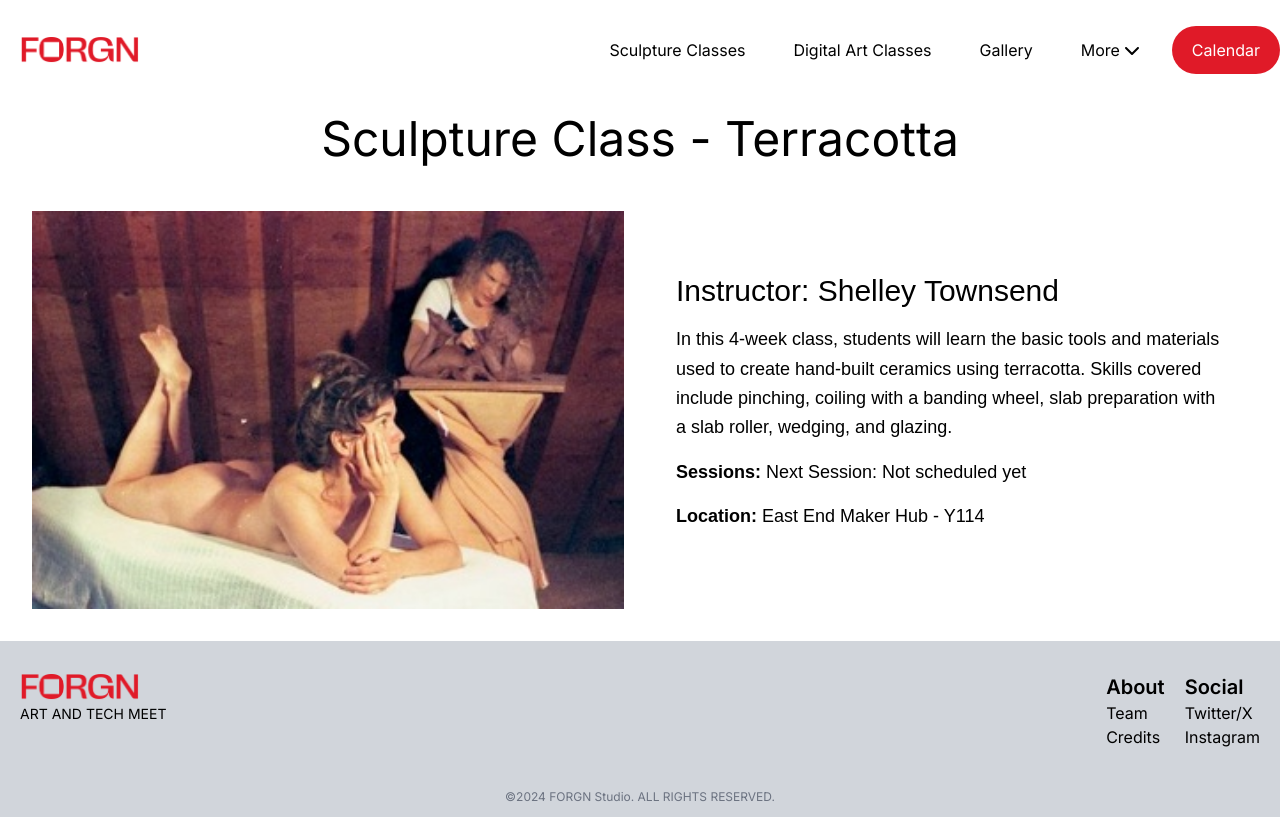
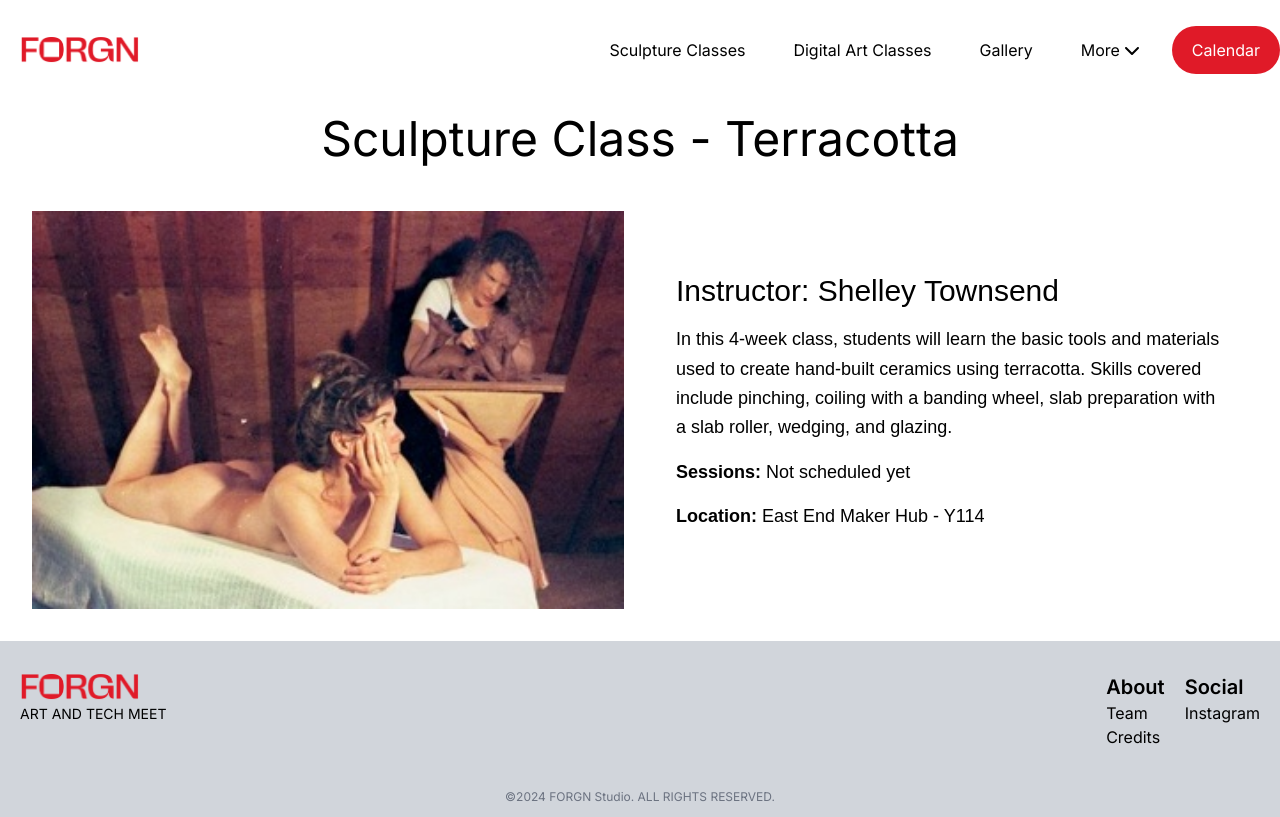
Before and after one commit to giorgio-villani/forgn, a Next.js app: page /workshops/0 in a window 1280 px wide. Built offline with nearby package versions, Linux system fonts and the light colour scheme.

Commit message:
adjusted robot.txt and sitemap.xml along with adding schema; updated some wording for workshops as well

```diff
--- a/src/app/layout.tsx
+++ b/src/app/layout.tsx
@@ -8,9 +8,9 @@ const inter = Inter({ subsets: ['latin'] })
 
 export const metadata: Metadata = {
   title:
-    'Forgn Studio - Learn about Digital and Physical Art with Classes, Gallery Exhibits, and Artist Collaborations',
+    'Forgn Studio: Explore Digital and Physical Art through Classes, Exhibits, and Collaborations',
   description:
-    'Join Forgn Studio to learn and explore digital art through hands-on classes, connect with visionary artists, and discover our innovative gallery showcasing the fusion of physical and digital creativity.',
+    'Join Forgn Studio to explore digital art with hands-on classes, connect with visionary artists, and experience our innovative gallery that blends physical and digital creativity',
   keywords:
     'art, artists, classes, digital, gallery, workshops, teachers, school, learning, learn, art classes, sculpture, digital art, painting, drawing, creative classes, art education, Houston art studio, art lessons, art events, art exhibitions, creative community, art techniques, artistic skills, art for kids, art for adults, art courses, visual arts',
   openGraph: {
@@ -40,8 +40,33 @@ export default function RootLayout({
 }: {
   children: React.ReactNode
 }) {
+  // Define structured data using JSON-LD (Organization schema)
+  const organizationSchema = {
+    '@context': 'https://schema.org',
+    '@type': 'Organization',
+    name: 'Forgn Studio',
+    url: 'https://forgn.art',
+    logo: 'https://forgn.art/logo.png',
+    sameAs: ['https://www.instagram.com/forgnstudio'],
+    contactPoint: {
+      '@type': 'ContactPoint',
+      contactType: 'Customer Service',
+      areaServed: 'US',
+      availableLanguage: 'English',
+    },
+  }
+
   return (
     <html lang="en">
+      <head>
+        {/* Add structured data */}
+        <script
+          type="application/ld+json"
+          dangerouslySetInnerHTML={{
+            __html: JSON.stringify(organizationSchema),
+          }}
+        />
+      </head>
       <body className={inter.className}>
         <Header />
         {children}
--- a/src/components/Footer.tsx
+++ b/src/components/Footer.tsx
@@ -33,11 +33,11 @@ const Footer: React.FC = () => {
           <div>
             <h2 className="text-xl font-semibold">Social</h2>
             <ul className="">
-              <li>
+              {/* <li>
                 <a href="#" className="hover:underline">
                   Twitter/X
                 </a>
-              </li>
+              </li> */}
               <li>
                 <a
                   href="https://www.instagram.com/forgnstudio/"
--- a/src/data/artists.tsx
+++ b/src/data/artists.tsx
@@ -1,7 +1,7 @@
 const artists = [
   {
     name: 'Giorgio Villani',
-    picture: 'giorgio-2.png',
+    picture: 'giorgio.png',
     description:
       'Thomas Grant MacDonald is a skilled video editor and the owner of Southwest Digital, a full-service digital marketing company in Houston, Texas. He is an alumnus of the University of Texas at Austin and the University of Pennsylvania School of Design. With years of experience in video content creation and editing, Thomas loves helping others learn new skills. He is excited to share his knowledge at Forgn. Join his class to learn how to create amazing videos with easy-to-follow steps!',
     website: 'https://spindletop.digital',
--- a/src/data/workshops.tsx
+++ b/src/data/workshops.tsx
@@ -7,7 +7,7 @@ const workshops = [
     description:
       'In this 4-week class, students will learn the basic tools and materials used to create hand-built ceramics using terracotta. Skills covered include pinching, coiling with a banding wheel, slab preparation with a slab roller, wedging, and glazing.',
     location: 'East End Maker Hub - Y114',
-    sessions: 'Next Session: Not scheduled yet',
+    sessions: 'Not scheduled yet',
     price: '$350',
     image: '/classes/sculpture-terracotta.jpg',
   },
@@ -19,7 +19,7 @@ const workshops = [
     description:
       'This 4-week class introduces students to polymer clay techniques. You will learn to condition, blend, shape, and bake polymer clay, creating various small sculptures and decorative items. Projects will be guided step-by-step, ensuring you complete several finished pieces.',
     location: 'East End Maker Hub - Y114',
-    sessions: 'Next Session: Not scheduled yet',
+    sessions: 'Not scheduled yet',
     price: '$250',
     image: '/classes/polymer-1.jpg',
   },
@@ -31,7 +31,7 @@ const workshops = [
     description:
       'In this 4-week class, students will learn the fundamentals of digital art. Topics include using digital art software, understanding layers and tools, and creating digital illustrations and paintings. No prior experience is required.',
     location: 'East End Maker Hub - Y114',
-    sessions: 'Next Session: Not scheduled yet',
+    sessions: 'Not scheduled yet',
     price: '$150',
     image: '/classes/digital-art.jpg',
   },
@@ -43,7 +43,7 @@ const workshops = [
     description:
       'This 4-week class covers the basics of video editing using DaVinci Resolve. Students will learn how to import footage, edit clips, add transitions and effects, and export their projects. Ideal for beginners looking to get started with professional video editing software.',
     location: 'East End Maker Hub - Y114',
-    sessions: 'Next Session: Not scheduled yet',
+    sessions: 'Not scheduled yet',
     price: '$150',
     image: '/classes/davinci.jpg',
   },
@@ -55,7 +55,7 @@ const workshops = [
     description:
       'A Stable Diffusion class focused on Automatic 1111 Stable Diffusion would cover the usage and customization of the popular AI image generation tool. The course would include installing and setting up the Automatic 1111 interface, understanding model parameters, exploring various prompts and styles, and fine-tuning model outputs. Students would learn to generate high-quality images, apply custom settings, and utilize extensions and scripts to enhance their workflow.',
     location: 'East End Maker Hub - Y114',
-    sessions: 'Next Session: Not scheduled yet',
+    sessions: 'Not scheduled yet',
     price: '$150',
     image: '/classes/ai.gif',
   },
@@ -67,7 +67,7 @@ const workshops = [
     description:
       "Learn the essentials of Figma in this 3-session course. You'll explore key features, master design tools, and create interactive prototypes. Perfect for beginners looking to build a strong foundation in UI/UX design.",
     location: 'East End Maker Hub - Y114',
-    sessions: 'Next Session: Not scheduled yet',
+    sessions: 'Not scheduled yet',
     price: '$125',
     image: '/classes/figma.webp',
   },
@@ -79,7 +79,7 @@ const workshops = [
     description:
       'Dive into the world of 3D sculpting with Blender, one of the most powerful open-source 3D modeling tools available. This hands-on course is designed to guide beginners through the fundamental concepts and techniques of digital sculpting, helping you transform your creative ideas into detailed 3D models.',
     location: 'East End Maker Hub - Y114',
-    sessions: 'Next Session: Not scheduled yet',
+    sessions: 'Not scheduled yet',
     price: '$125',
     image: '/classes/blender_icon.png',
   },
```
Also changed, not shown: public/robots.txt, public/team/giorgio.png (renamed from public/team/giorgio-2.png), 1 other file (tests, documents, lock files or other folders).
